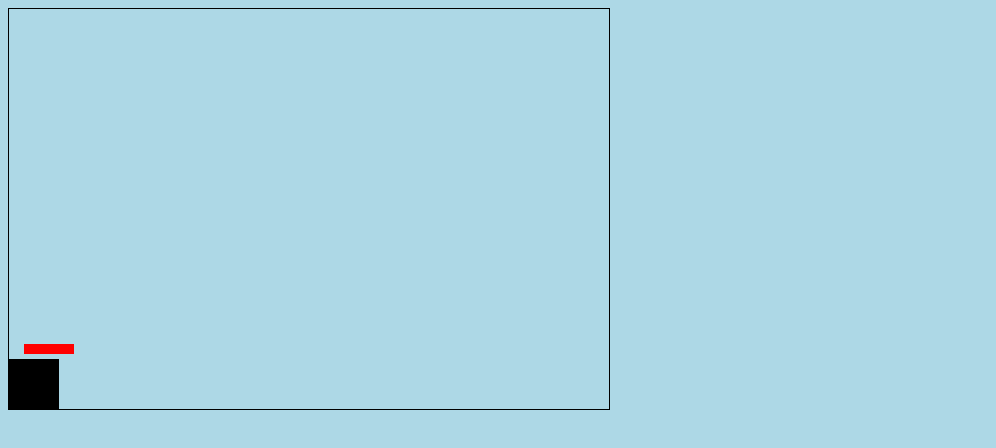
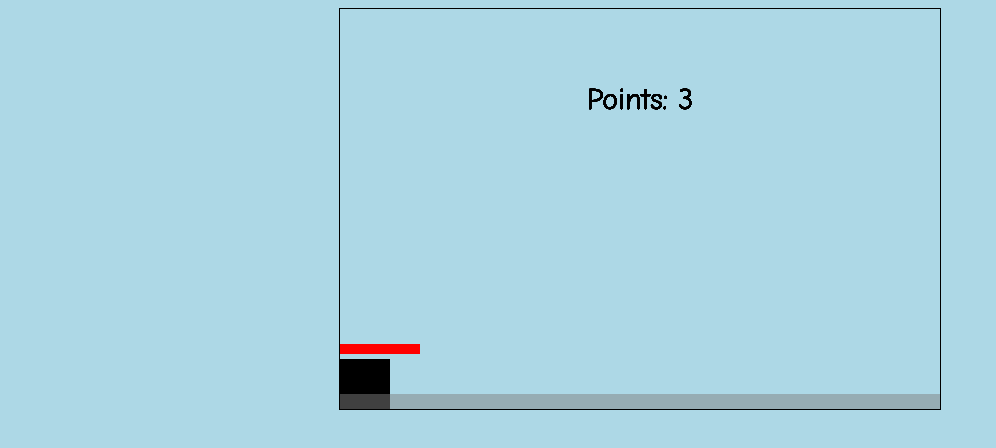
Before and after one commit to Hude06/NewYears-GameJam, a plain HTML site: page index.html in a window 1280 px wide. Shown: the whole page, without its empty margins (0-996 px from the left). Drawn offline with Linux system fonts and the light colour scheme; animation ran at ten frames a second.

Commit message:
Adding Fog And Glitchy Points

```diff
--- a/Game.js
+++ b/Game.js
@@ -8,11 +8,14 @@ let Player = {
     gravity: 5,
     lives: 1,
     posx: 25,
-    posy: 375,
+    posy: 400,
     grounded: true,
     velocity: -0.1,
     speed:0.01,
 }
+let setHeight = null;
+let setWidth = null;
+
 function GravityFalling() {
     if (Player.grounded === false){
         Player.speed = Player.velocity + Player.speed
@@ -21,18 +24,19 @@ function GravityFalling() {
         Player.posy -= 100;
         Player.grounded = false;
     }
-    if (Player.posy >= 375) {
+    if (Player.posy >= 400) {
         // console.log("GROUND")
         Player.grounded = true
-        Player.posy = 375
+        Player.posy = 400
         Player.speed = 0.01
     }
     if (Player.grounded === false) {
         Player.posy -= Player.speed
     }
-    if (Player.posy >= Platform.posy && Player.posx >= Platform.posx) {
+    if (Player.posy >= Platform.posy && Player.posx <= Platform.posx) {
         Player.grounded = true
-        console.log("FLOOR")
+        Player.speed = 0.01
+        // console.log("FLOOR")
     }
     // console.log("Vel" + Player.velocity)
     // console.log("Speed" + Player.speed)
@@ -42,18 +46,58 @@ let Platform = {
     posx: 40,
     posy: 340,
 }
-function PLATFORM() {
+let FogStats = {
+    fogH: 10,
+    fogW: 10000,
+    Transparence: 0.5,
+    Speed:0.001,
+    point:0,
+}
+function FogIncrease() {
+    for (let i = 0; i < 100; i++) {
+        FogStats.fogH+=FogStats.Speed;
+
+    }
+}
+function Points() {
+
+        for (let i = 0; i < 50; i++) {
+            FogStats.point += 0.001;
+            console.log(Math.round(FogStats.point))
+            ctx.textAlign = "center";
+            ctx.font="30px Comic Sans MS";
+            console.log(Player.alive)
+            ctx.fillText("Points: " + Math.round(FogStats.point), canvas.width/2, 100);
+        }
+}
+function CheckFogHeight(){
+    console.log(400 - Player.posy)
+    if (FogStats.fogH >= 50 + 400 - Player.posy) {
+        Platform.alive = false;
+        console.log("DEAD")
+        ctx.textAlign = "center";
+        ctx.font="30px Comic Sans MS";
+        ctx.fillText("You Died", canvas.width/2, canvas.height/2);
+    }
+}
+function FOG(){
+    ctx.fillStyle = "gray"
+    ctx.globalAlpha = FogStats.Transparence;
+    ctx.fillRect(0,400 - FogStats.fogH,FogStats.fogW,FogStats.fogH)
+    ctx.globalAlpha = 1.0;
+    ctx.fillStyle = "black"
+}function PLATFORM() {
     ctx.fillStyle = "red";
-    ctx.fillRect(Platform.posx - 25,Platform.posy - 5,50,10)
+    ctx.fillRect(Platform.posx - 40,Platform.posy - 5,80,10)
     ctx.fillStyle = "black"
 }
 function movePlayer() {
     if (cureentKeys.get("d") === true) {
-        console.log("D")
+        // console.log("D")
         Player.posx+=5;
     }
     if (cureentKeys.get("a") === true) {
-        console.log("A")
+        // console.log("A")
         Player.posx-=5;
     }
 }
@@ -69,13 +113,17 @@ function setupKeyboard() {
 }
 function DrawPlayer() {
     ctx.clearRect(0, 0, canvas.width, canvas.height);
-    ctx.fillRect(Player.posx - 25,Player.posy - 25,50,50);
+    ctx.fillRect(Player.posx - 25,Player.posy - 50,50,50);
 }
 function LOOP() {
     GravityFalling();
     DrawPlayer();
     movePlayer();
     PLATFORM();
+    FOG();
+    FogIncrease();
+    CheckFogHeight();
+    Points();
     window.requestAnimationFrame(LOOP);
 }
 setupKeyboard();
--- a/Style.css
+++ b/Style.css
@@ -1,3 +1,11 @@
 body {
     background-color: lightblue;
 }
+
+canvas {
+    padding-left: 0;
+    padding-right: 0;
+    margin-left: auto;
+    margin-right: auto;
+    display: block;
+}
--- a/index.html
+++ b/index.html
@@ -7,6 +7,7 @@
     <title>Game</title>
   </head>
   <body>
+    <div style = "text-align:center;">
     <canvas id="Gamewindow" width="200" height="100" style="border:1px solid #000000;"></canvas>
 	<script src="Game.js"></script>
     <link rel="stylesheet" href="Style.css">
```
